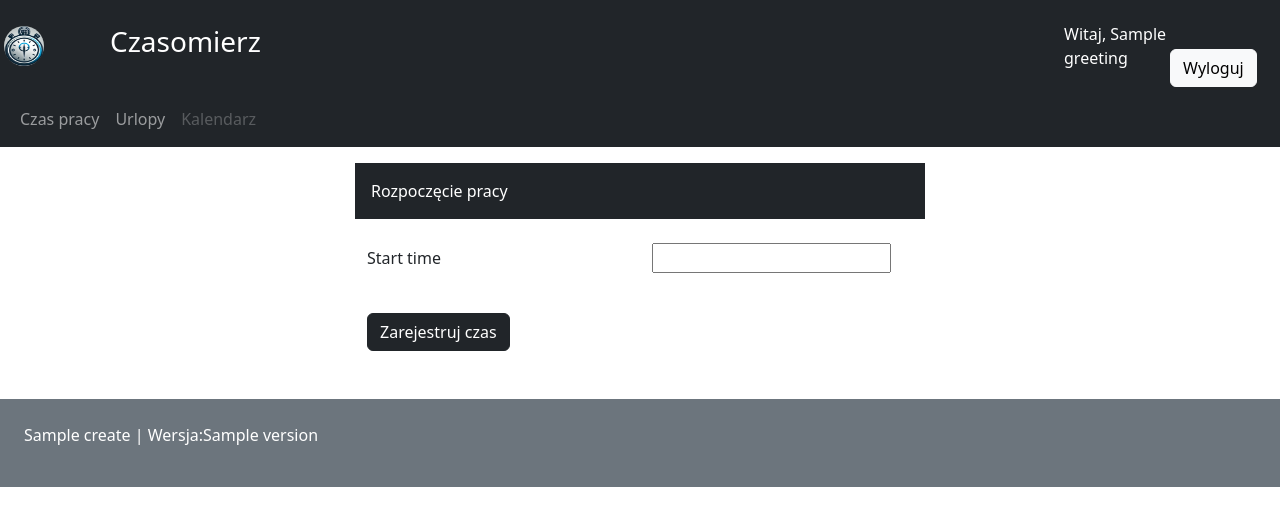
After one commit to CzarnyPawel/Czasomierz, a Django app: template Czasomierz_app/templates/start_time.html in a window 1280 px wide. The commit adds this page. Shown: the top 526 px of the page. Run offline with Django 5.2, Linux system fonts and the light colour scheme; the template is opened without the code that fills it: most values are stand-ins (such as "Sample title", 1, 10 or a date in 2020); form fields are guessed from the names that the template uses.

Commit message:
Added start time view, template, update models.py, urls.py

```diff
--- a/Czasomierz/urls.py
+++ b/Czasomierz/urls.py
@@ -25,4 +25,5 @@ urlpatterns = [
     path('register/', czas_views.UserRegisterView.as_view(), name='register'),
     path('', czas_views.HomePageView.as_view(), name='main'),
     path('work-time/', czas_views.WorkLogView.as_view(), name='worklog'),
+    path('start-time/', czas_views.WorkLogStartTimeView.as_view(), name='start_time'),
 ]
--- a/Czasomierz_app/models.py
+++ b/Czasomierz_app/models.py
@@ -26,8 +26,8 @@ class TeamUser(models.Model):
         unique_together = ('user', 'team')
 
 class WorkLog(models.Model):
-    start_time = models.DateTimeField(auto_now_add=True)
-    end_time = models.DateTimeField(auto_now_add=True)
+    start_time = models.DateTimeField()
+    end_time = models.DateTimeField(null=True)
     tasks = models.TextField(null=True)
     employee = models.ForeignKey(User, on_delete=models.CASCADE)
     def __str__(self):
--- a/Czasomierz_app/static/CSS/style.css
+++ b/Czasomierz_app/static/CSS/style.css
@@ -5,7 +5,7 @@
 }
 
 .button2 {
-    margin-top: 10px;
+    margin-top: 45px;
 }
 
 .button_worklog {
@@ -13,4 +13,5 @@
     height: 150px;
     font-size: 40px;
     font-family: "sans-serif";
+
 }
--- a/Czasomierz_app/templates/register_time.html
+++ b/Czasomierz_app/templates/register_time.html
@@ -22,7 +22,7 @@
 {% block content %}
 <div class="row d-flex align-items-center">
     <div class="col-sm-1"></div>
-    <div class="col-sm-4"><button type="button" class="btn btn-success button_worklog"><h4>Rozpoczęcie pracy</p></button></div>
+    <div class="col-sm-4"><a class="btn btn-success button_worklog" href="{% url 'start_time' %}"><h4><p class="button2">Rozpoczęcie pracy</p></h4></a></div>
     <div class="col-sm-2"></div>
     <div class="col-sm-4"><button type="button" class="btn btn-danger button_worklog"><h4>Zakończenie pracy</h4></button></div>
 </div>
--- /dev/null
+++ b/Czasomierz_app/templates/start_time.html
@@ -0,0 +1,41 @@
+{% extends 'base.html' %}
+{% block title %}Czasomierz - Rozpoczęcie pracy{% endblock title %}
+{% block button1 %}Witaj, {{ greeting }}{% endblock button1 %}
+{% block button2 %}<a href="{% url 'logout' %}" class="btn btn-light">Wyloguj</a>{% endblock button2 %}
+{% block menu %}
+    <nav class="navbar navbar-expand-sm bg-dark navbar-dark">
+        <div class="container-fluid">
+            <ul class="navbar-nav">
+                <li class="nav-item">
+                    <a class="nav-link" href="{% url 'worklog' %}">Czas pracy</a>
+                </li>
+                <li class="nav-item">
+                    <a class="nav-link" href="#">Urlopy</a>
+                </li>
+                <li class="nav-item">
+                    <a class="nav-link disabled" href="#">Kalendarz</a>
+                </li>
+            </ul>
+        </div>
+    </nav>
+{% endblock menu %}
+{% block content %}
+    <div class="row">
+        <div class="col-sm-3"></div>
+        <div class="col-sm-6 p-3 bg-dark text-white">Rozpoczęcie pracy</div>
+    </div><br>
+    <form method="post">
+        {% csrf_token %}
+        <div class="row mb-3 align-items-center">
+            <div class="col-sm-3"></div>
+            <div class="col-sm-3"><label for="{{ form.start_time.id_for_label }}">{{ form.start_time.label }}</label>
+            </div>
+            <div class="col-sm-4">{{ form.start_time }}</div>
+        </div>
+        <br>
+        <div class="row">
+            <div class="col-sm-3"></div>
+            <div class="col-sm-1"><input type="submit" class="btn btn-dark" value="Zarejestruj czas"></div>
+        </div>
+    </form>
+{% endblock content %}
```
Also changed, not shown: Czasomierz_app/forms.py (+8 -1 lines), Czasomierz_app/views.py (+27 -2 lines).
